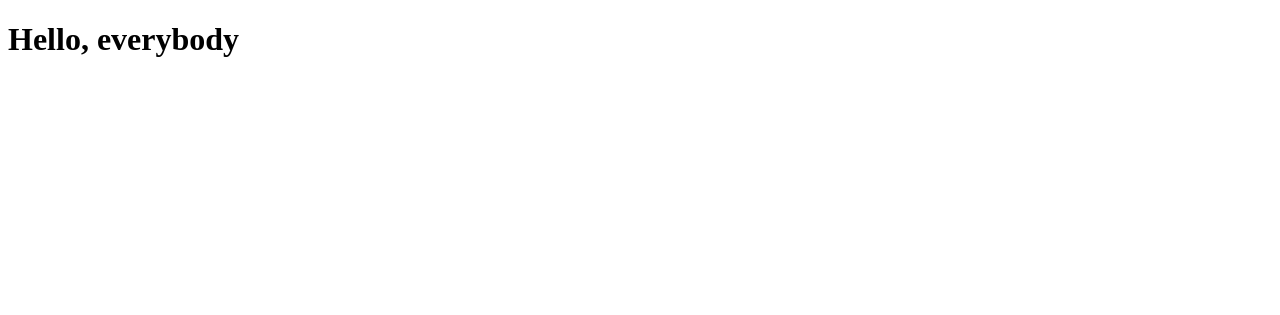
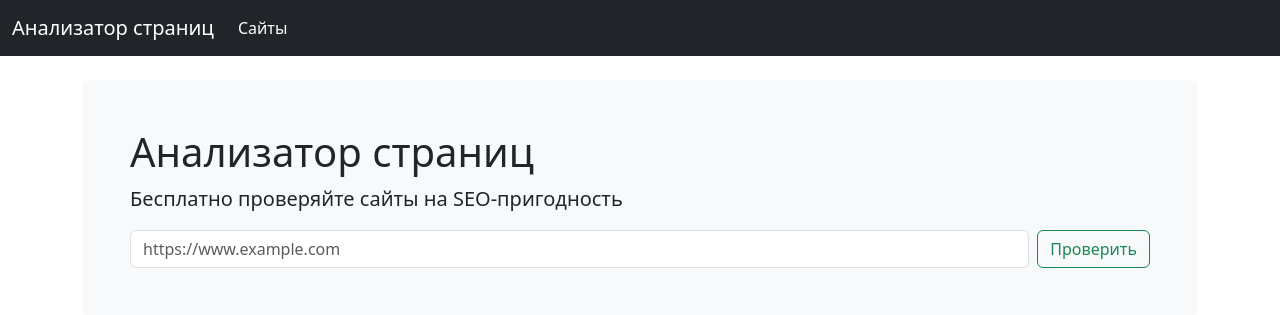
Before and after one commit to sayat-a/Page-Analyzer, a Flask app: page / in a window 1280 px wide. Shown: the top 315 px of the page. Run offline with Flask 3, Linux system fonts and the light colour scheme.

Commit message:
modify page_analyzer/templates/index.html

```diff
--- a/page_analyzer/templates/index.html
+++ b/page_analyzer/templates/index.html
@@ -3,9 +3,34 @@
 <head>
     <meta charset="UTF-8">
     <meta name="viewport" content="width=device-width, initial-scale=1.0">
-    <title>Document</title>
+    <script src="https://cdn.jsdelivr.net/npm/bootstrap@5.3.3/dist/js/bootstrap.min.js"></script>
+    <link href="https://cdn.jsdelivr.net/npm/bootstrap@5.3.3/dist/css/bootstrap.min.css" rel="stylesheet">
 </head>
 <body>
-    <h1>Hello, everybody</h1>
+    <nav class="navbar navbar-expand-md navbar-dark bg-dark mb-4">
+        <div class="container-fluid">
+          <a class="navbar-brand" href="/">Анализатор страниц</a>
+          <button class="navbar-toggler" type="button" data-bs-toggle="collapse" data-bs-target="#navbarCollapse" aria-controls="navbarCollapse" aria-expanded="false" aria-label="Toggle navigation">
+            <span class="navbar-toggler-icon"></span>
+          </button>
+          <div class="collapse navbar-collapse" id="navbarCollapse">
+            <ul class="navbar-nav me-auto mb-2 mb-md-0">
+              <li class="nav-item">
+                <a class="nav-link active" aria-current="page" href="/urls">Сайты</a>
+              </li>
+            </ul>
+          </div>
+        </div>
+      </nav>
+      <main class="container">
+        <div class="bg-body-tertiary p-5 rounded">
+          <h1>Анализатор страниц</h1>
+          <p class="lead">Бесплатно проверяйте сайты на SEO-пригодность</p>
+          <form class="d-flex" role="search">
+            <input class="form-control me-2" type="search" placeholder="https://www.example.com" aria-label="Search">
+            <button class="btn btn-outline-success" type="submit">Проверить</button>
+          </form>
+        </div>
+      </main>
 </body>
 </html>
```
